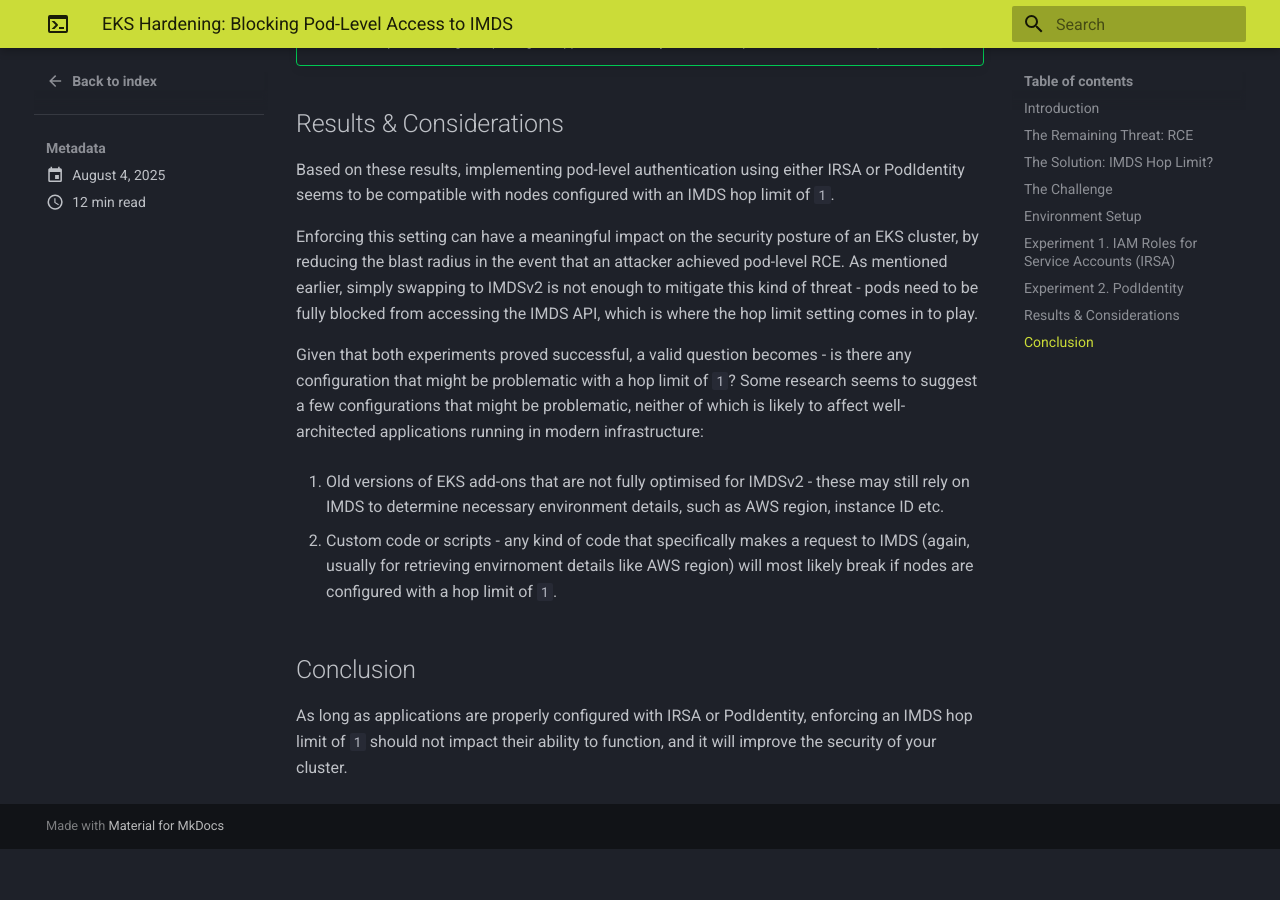
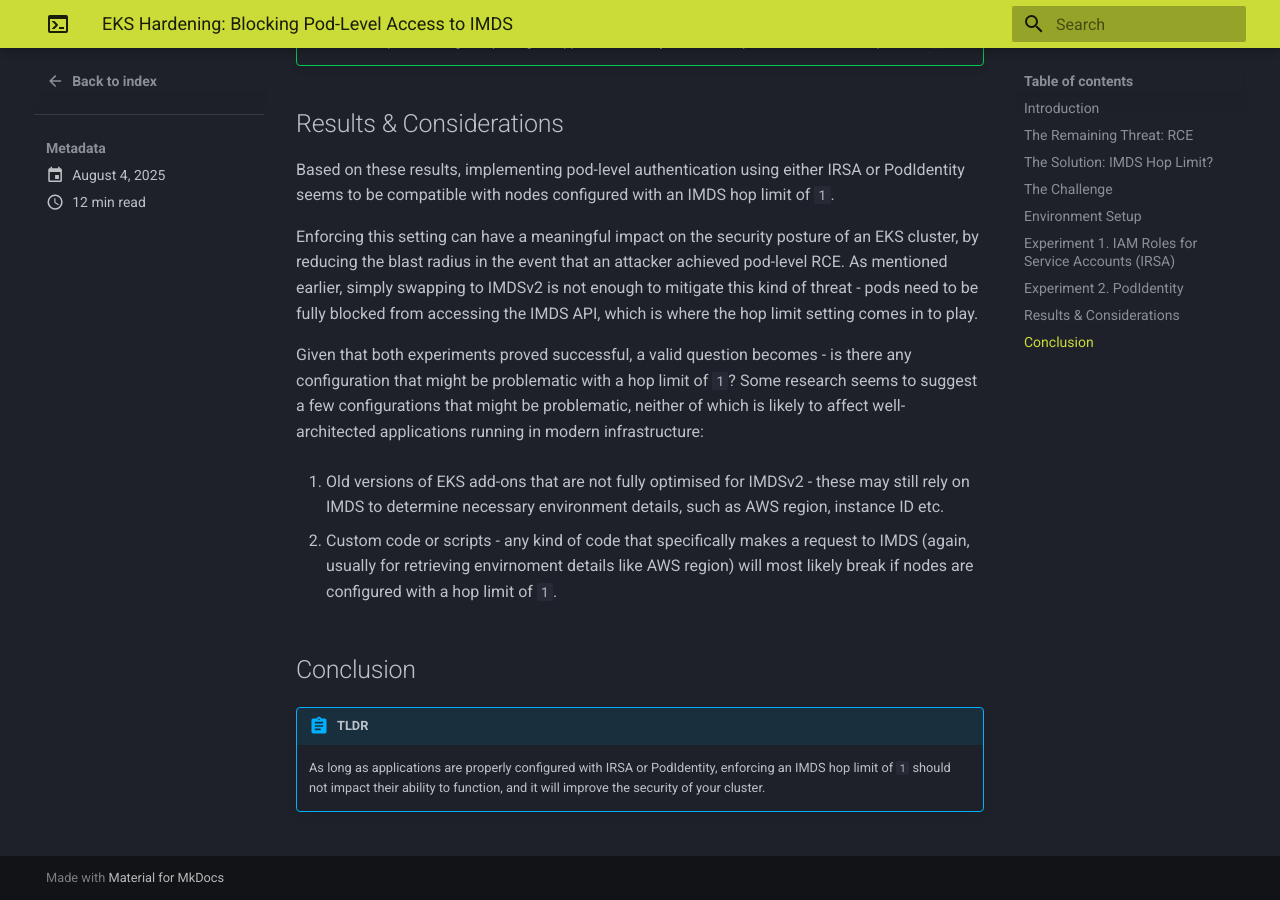
Before and after one commit to terryf82/terryf82.github.io, an MkDocs documentation site: the page built from docs/blog/posts/eks-hardening-disabling-pod-access-to-imds.md, in a window 1280 px wide and 900 px high, scrolled down 9780 px. Built offline with MkDocs 1.6.1 and Material for MkDocs 9.7.7, drawn with Linux system fonts in a browser that asks for light colours; before the commit the page ends 10629 px from its top, so only the background shows below that.

Commit message:
fix callout

```diff
--- a/docs/blog/posts/eks-hardening-disabling-pod-access-to-imds.md
+++ b/docs/blog/posts/eks-hardening-disabling-pod-access-to-imds.md
@@ -409,4 +409,6 @@ Given that both experiments proved successful, a valid question becomes - is the
 2. Custom code or scripts - any kind of code that specifically makes a request to IMDS (again, usually for retrieving envirnoment details like AWS region) will most likely break if nodes are configured with a hop limit of `1`.
 
 ## Conclusion
-As long as applications are properly configured with IRSA or PodIdentity, enforcing an IMDS hop limit of `1` should not impact their ability to function, and it will improve the security of your cluster.
+
+!!! abstract "TLDR"
+    As long as applications are properly configured with IRSA or PodIdentity, enforcing an IMDS hop limit of `1` should not impact their ability to function, and it will improve the security of your cluster.
```
